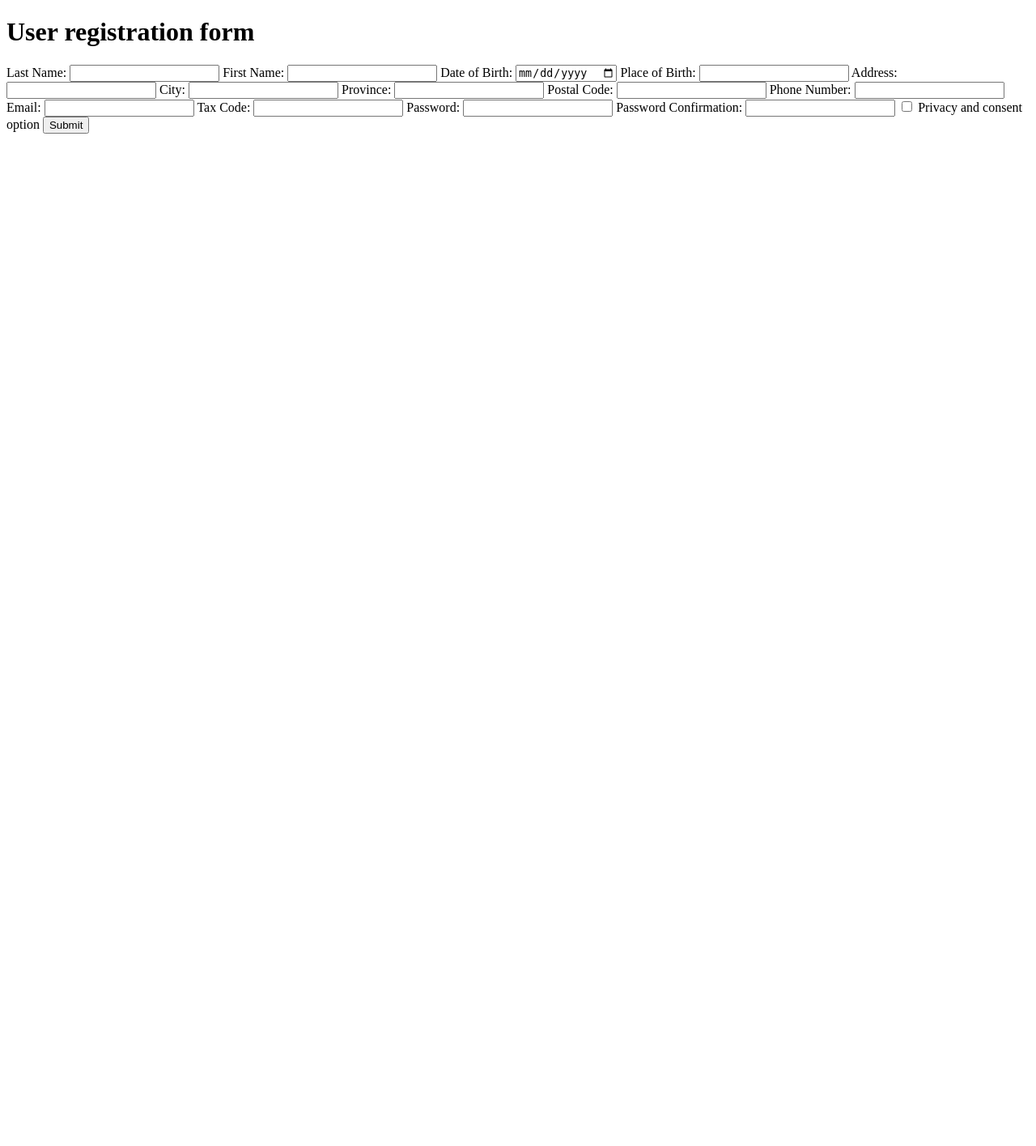
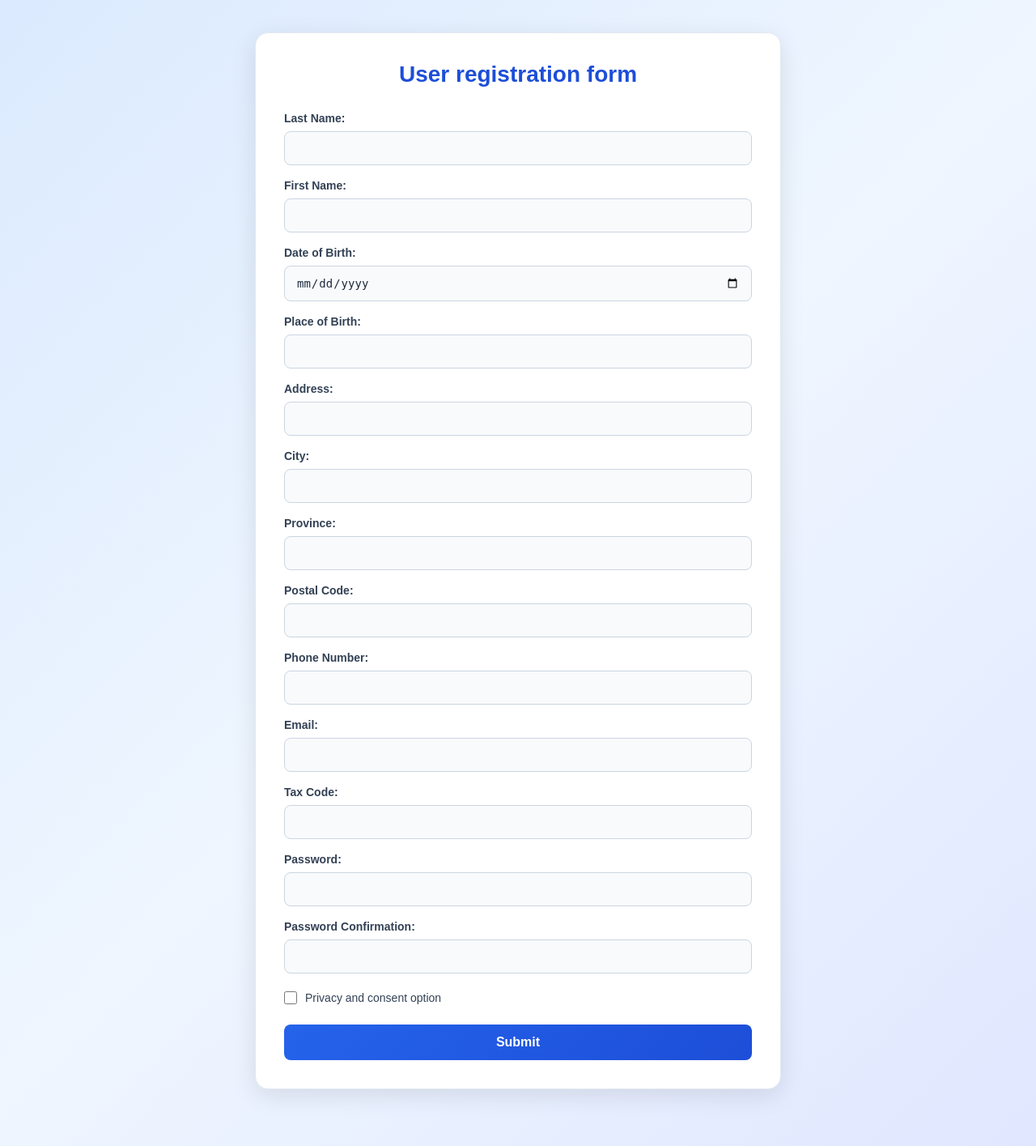
Before and after one commit to Hossain-MdJeshan/Hossain-Mdjeshan.github.io, a PHP site: the page made by User Registration Form/index.php in a window 1280 px wide. Shown: the whole page at 81% size. Before the commit the page ends 165 px from the top, so only its background shows below. Run offline with PHP 8.4, Linux system fonts and the light colour scheme.

Commit message:
Update styles for user registration form
Refactor CSS for user registration form with improved styles and layout.

```diff
--- a/User Registration Form/style.css
+++ b/User Registration Form/style.css
@@ -1,269 +1,145 @@
-<?php
 
-$errors = [];
-$submitted = false;
-
-if ($_SERVER["REQUEST_METHOD"] == "POST") {
-
-
-
-    $last_name = trim($_POST["last_name"]);
-    $first_name = trim($_POST["first_name"]);
-    $date_of_birth = trim($_POST["date_of_birth"]);
-    $place_of_birth = trim($_POST["place_of_birth"]);
-    $address = trim($_POST["address"]);
-    $city = trim($_POST["city"]);
-    $province = trim($_POST["province"]);
-    $postal_code = trim($_POST["postal_code"]);
-    $phone = trim($_POST["phone"]);
-    $email = trim($_POST["email"]);
-    $tax_code = trim($_POST["tax_code"]);
-
-    $password = $_POST["password"];
-    $password_confirmation = $_POST["password_confirmation"];
-
-
-
-    if ($last_name == "") {
-        $errors[] = "Enter last name.";
+* {
+    margin: 0;
+    padding: 0;
+    box-sizing: border-box;
 }
 
-
-
-    if ($first_name == "") {
-        $errors[] = "Enter first name.";
+body {
+    font-family: Arial, Helvetica, sans-serif;
+    background: linear-gradient(135deg, #dbeafe, #eff6ff, #e0e7ff);
+    color: #1e293b;
+    min-height: 100vh;
+    padding: 40px 20px;
 }
 
-
-
-    if ($date_of_birth == "") {
-        $errors[] = "Enter date of birth.";
+.container {
+    background-color: #ffffff;
+    max-width: 650px;
+    margin: 0 auto 30px auto;
+    padding: 35px;
+    border-radius: 16px;
+    box-shadow: 0 8px 30px rgba(0, 0, 0, 0.10);
+    border: 1px solid #e2e8f0;
 }
 
-
-
-    if ($place_of_birth == "") {
-        $errors[] = "Enter place of birth.";
+h1 {
+    text-align: center;
+    color: #1d4ed8;
+    font-size: 28px;
+    margin-bottom: 30px;
 }
 
-
-
-    if ($address == "") {
-        $errors[] = "Enter address.";
+h2 {
+    color: #1d4ed8;
+    font-size: 23px;
+    margin-bottom: 20px;
 }
 
-
-
-    if ($city == "") {
-        $errors[] = "Enter city.";
+label {
+    display: block;
+    font-weight: bold;
+    font-size: 14px;
+    margin-bottom: 8px;
+    margin-top: 17px;
+    color: #334155;
 }
 
-
-
-    if ($province == "") {
-        $errors[] = "Enter province.";
+input[type="text"],
+input[type="email"],
+input[type="date"],
+input[type="password"] {
+    width: 100%;
+    padding: 12px 14px;
+    border: 1px solid #cbd5e1;
+    border-radius: 8px;
+    font-size: 14px;
+    background-color: #f8fafc;
+    color: #1e293b;
+    transition: 0.3s;
 }
 
-
-
-    if ($postal_code == "") {
-        $errors[] = "Enter postal code.";
+input[type="text"]:focus,
+input[type="email"]:focus,
+input[type="date"]:focus,
+input[type="password"]:focus {
+    outline: none;
+    border-color: #2563eb;
+    background-color: #ffffff;
+    box-shadow: 0 0 0 3px rgba(37, 99, 235, 0.15);
 }
 
-
-
-    if ($phone == "") {
-        $errors[] = "Enter phone number.";
-    } elseif (!preg_match("/^[0-9+ ]+$/", $phone)) {
-        $errors[] = "Invalid phone number.";
+input[type="checkbox"] {
+    accent-color: #2563eb;
+    width: 16px;
+    height: 16px;
+    cursor: pointer;
+    vertical-align: middle;
 }
 
-
-
-    if (!filter_var($email, FILTER_VALIDATE_EMAIL)) {
-        $errors[] = "Invalid email.";
+label:has(input[type="checkbox"]) {
+    display: flex;
+    align-items: center;
+    gap: 10px;
+    font-weight: normal;
+    margin-top: 22px;
 }
 
-
-
-    if (!preg_match("/^[A-Za-z0-9]{16}$/", $tax_code)) {
-        $errors[] = "Tax code must contain 16 characters.";
+input[type="submit"] {
+    display: block;
+    width: 100%;
+    padding: 13px;
+    margin-top: 25px;
+    background: linear-gradient(135deg, #2563eb, #1d4ed8);
+    color: white;
+    border: none;
+    border-radius: 8px;
+    font-size: 16px;
+    font-weight: bold;
+    cursor: pointer;
+    transition: 0.3s;
 }
 
-
-
-    if (strlen($password) < 8) {
-        $errors[] = "Password must contain at least 8 characters.";
+input[type="submit"]:hover {
+    background: linear-gradient(135deg, #1d4ed8, #1e40af);
+    transform: translateY(-2px);
+    box-shadow: 0 5px 15px rgba(37, 99, 235, 0.25);
 }
 
-    if (!preg_match("/[0-9]/", $password)) {
-        $errors[] = "Password must contain at least 1 number.";
+.error {
+    background-color: #fee2e2;
+    color: #b91c1c;
+    border-left: 4px solid #dc2626;
+    padding: 12px;
+    margin-top: 12px;
+    border-radius: 6px;
+    font-size: 14px;
 }
 
-    if (!preg_match("/[A-Z]/", $password)) {
-        $errors[] = "Password must contain at least 1 capital letter.";
+.container p {
+    padding: 12px;
+    margin-bottom: 8px;
+    background-color: #f8fafc;
+    border-left: 4px solid #2563eb;
+    border-radius: 6px;
+    font-size: 14px;
+    overflow-wrap: anywhere;
 }
 
-    if (!preg_match("/[a-z]/", $password)) {
-        $errors[] = "Password must contain at least 1 lowercase letter.";
+@media (max-width: 600px) {
+    body {
+        padding: 15px 10px;
     }
 
-    if (!preg_match("/[^a-zA-Z0-9]/", $password)) {
-        $errors[] = "Password must contain at least 1 special character.";
+    .container {
+        padding: 22px;
     }
 
-
-
-    if ($password != $password_confirmation) {
-        $errors[] = "Passwords do not match.";
+    h1 {
+        font-size: 23px;
     }
 
-
-
-    if (!isset($_POST["privacy"])) {
-        $errors[] = "Accept the privacy option.";
-    }
-
-
-
-    if (empty($errors)) {
-
-        $password = password_hash($password, PASSWORD_DEFAULT);
-        $submitted = true;
-
+    h2 {
+        font-size: 20px;
     }
 }
-
-?>
-
-<!DOCTYPE html>
-<html lang="en">
-
-<head>
-    <meta charset="UTF-8">
-    <title>User registration form</title>
-    <link rel="stylesheet" href="style.css">
-</head>
-
-<body>
-
-<div class="container">
-
-    <h1>User registration form</h1>
-
-    <form action="" method="POST">
-
-        <label>Last Name:</label>
-        <input type="text" name="last_name" required>
-
-        <label>First Name:</label>
-        <input type="text" name="first_name" required>
-
-        <label>Date of Birth:</label>
-        <input type="date" name="date_of_birth" required>
-
-        <label>Place of Birth:</label>
-        <input type="text" name="place_of_birth" required>
-
-        <label>Address:</label>
-        <input type="text" name="address" required>
-
-        <label>City:</label>
-        <input type="text" name="city" required>
-
-        <label>Province:</label>
-        <input type="text" name="province" required>
-
-        <label>Postal Code:</label>
-        <input type="text" name="postal_code" required>
-
-        <label>Phone Number:</label>
-        <input type="text" name="phone" required>
-
-        <label>Email:</label>
-        <input type="email" name="email" required>
-
-        <label>Tax Code:</label>
-        <input type="text" name="tax_code" maxlength="16" required>
-
-        <label>Password:</label>
-        <input type="password" name="password" required>
-
-        <label>Password Confirmation:</label>
-        <input type="password" name="password_confirmation" required>
-
-        <label>
-            <input type="checkbox" name="privacy" value="yes" required>
-            Privacy and consent option
-        </label>
-
-        <input type="submit" value="Submit">
-
-    </form>
-
-    <?php
-
-    // Show errors
-
-    if (!empty($errors)) {
-
-        foreach ($errors as $error) {
-            echo "<p class='error'>" . htmlspecialchars($error) . "</p>";
-        }
-
-    }
-
-    ?>
-
-</div>
-
-<?php
-
-
-
-if ($submitted == true) {
-
-?>
-
-<div class="container">
-
-    <h2>Submitted Information</h2>
-
-    <h2>User registration data:</h2>
-
-    <p>Last Name: <?php echo htmlspecialchars($last_name); ?></p>
-
-    <p>First Name: <?php echo htmlspecialchars($first_name); ?></p>
-
-    <p>Date of Birth: <?php echo htmlspecialchars($date_of_birth); ?></p>
-
-    <p>Place of Birth: <?php echo htmlspecialchars($place_of_birth); ?></p>
-
-    <p>Address: <?php echo htmlspecialchars($address); ?></p>
-
-    <p>City: <?php echo htmlspecialchars($city); ?></p>
-
-    <p>Province: <?php echo htmlspecialchars($province); ?></p>
-
-    <p>Postal Code: <?php echo htmlspecialchars($postal_code); ?></p>
-
-    <p>Phone: <?php echo htmlspecialchars($phone); ?></p>
-
-    <p>Email: <?php echo htmlspecialchars($email); ?></p>
-
-    <p>Tax Code: <?php echo htmlspecialchars($tax_code); ?></p>
-
-    <p>Password: Protected</p>
-
-    <p>Password confirmation: Protected</p>
-
-    <p>Privacy option: OK</p>
-
-</div>
-
-<?php
-}
-?>
-
-</body>
-</html>
```
Lines whose indentation alone changed are shown as unchanged.
